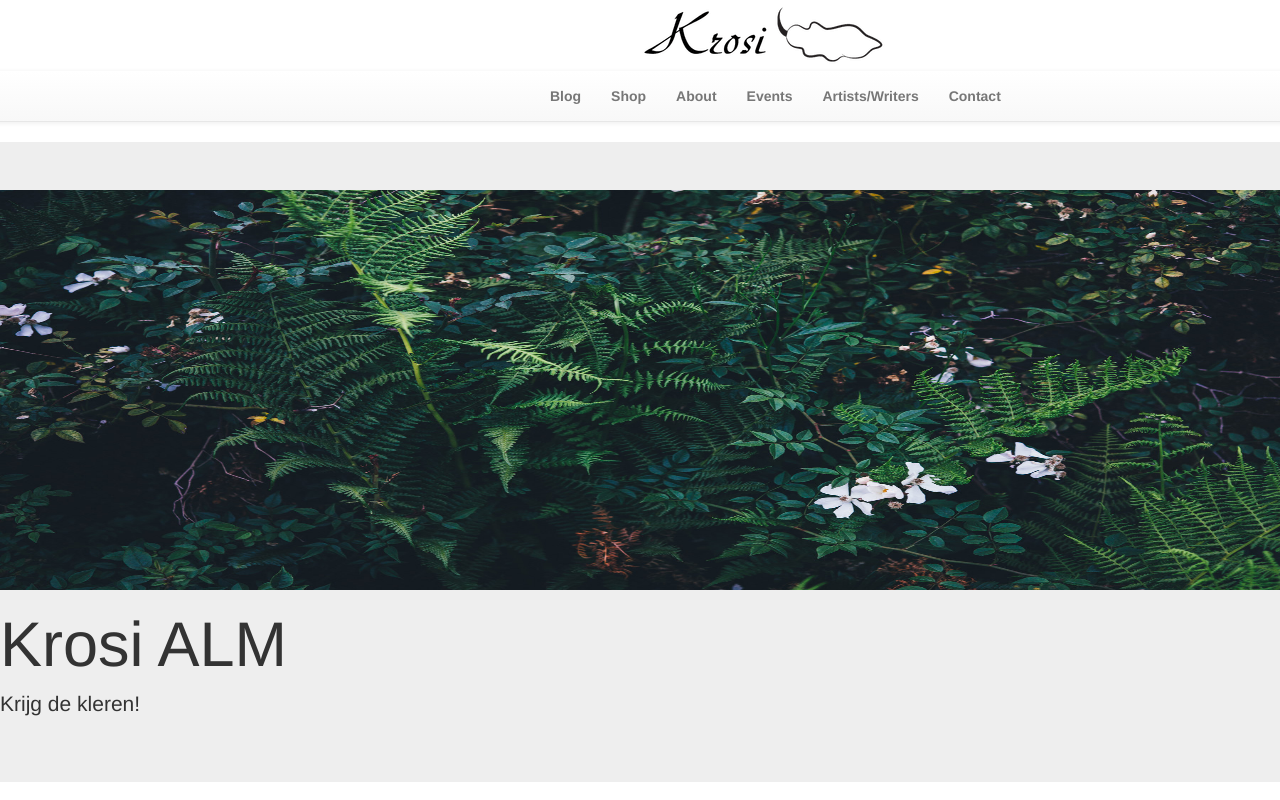
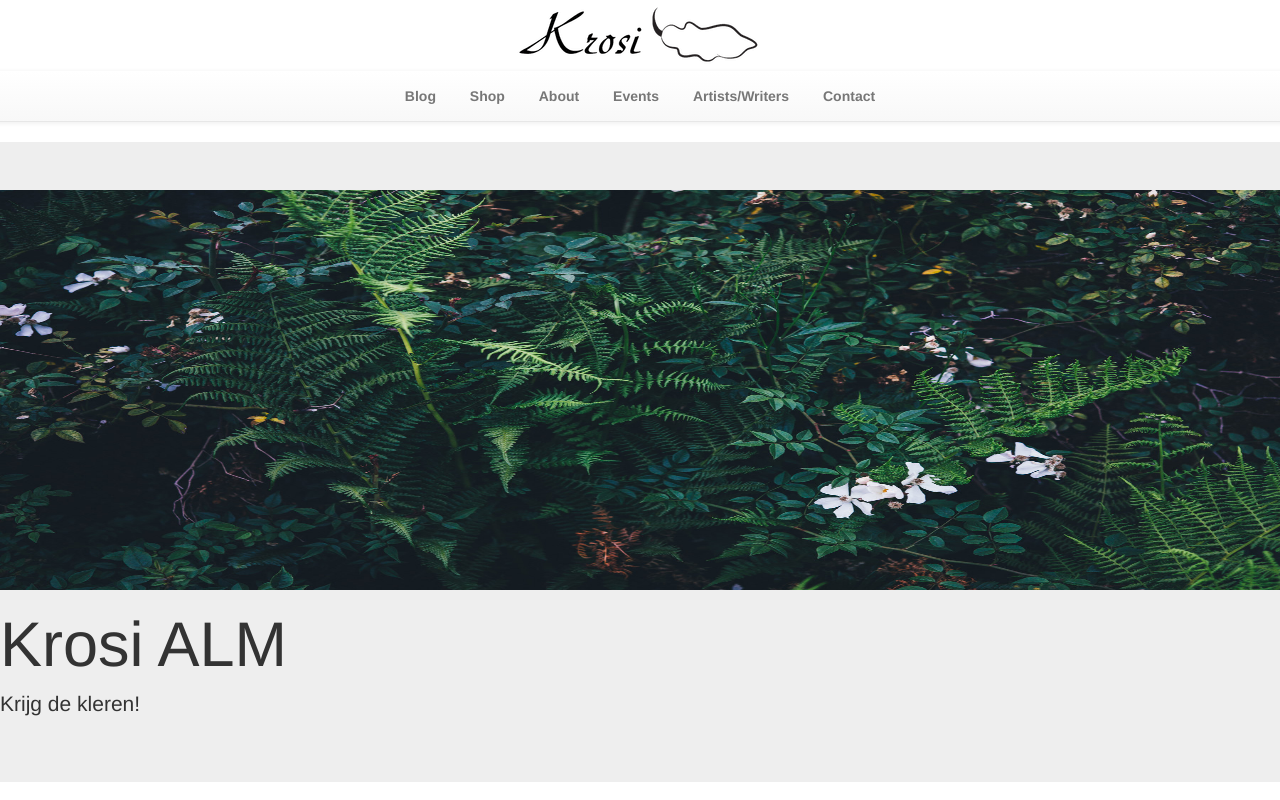
Before and after one commit to drvree/krosialm, a plain HTML site: page index.html in a window 1280 px wide. Shown: the top 800 px of the page. Drawn offline with nearby package versions, Linux system fonts and the light colour scheme.

Commit message:
navbar css

```diff
--- a/css/style.css
+++ b/css/style.css
@@ -1,13 +1,34 @@
 
 .logo{
-  padding-left: 550px;
+    float:none;
+    margin:0 auto;
+    display: block;
+    text-align: center;;
 }
 
-.nav{
-  margin-left: 550px;
+.navbar-nav {
+    float:none;
+    margin:0 auto;
+    display: block;
+    text-align: center;
+}
+
+.navbar-nav > li {
+    display: inline-block;
+    float:none;
 }
 
 .jumbotron img{
   height: 400px;
   width: 100%;
 }
+
+.navbar-brand{
+  height: 75px;
+  width: 300px;
+}
+
+#nav-logo{
+  height: 65px;
+  width: 300px;
+}
```
